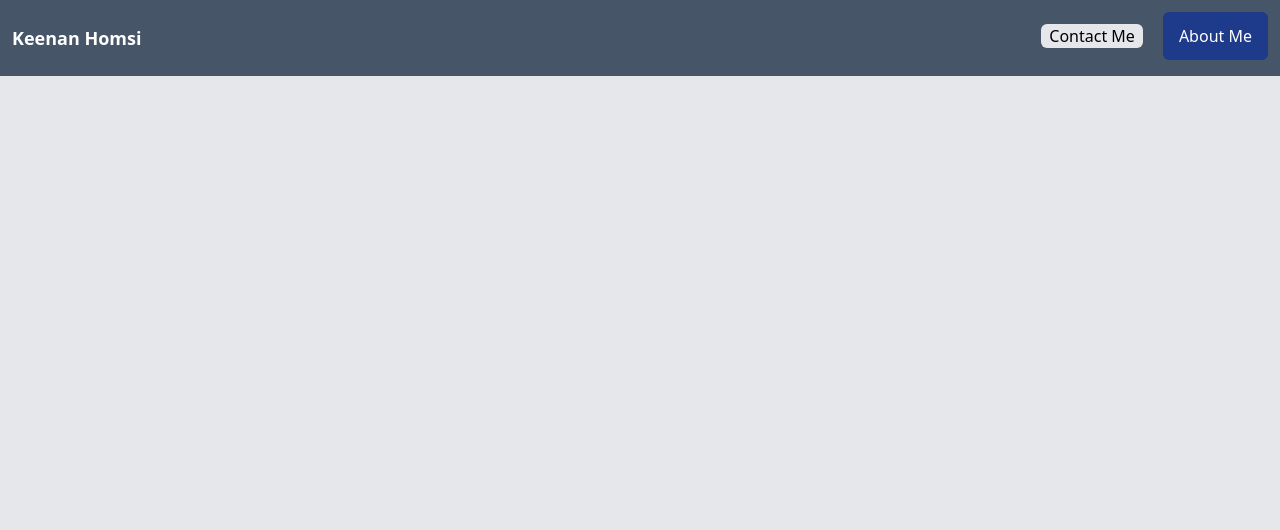
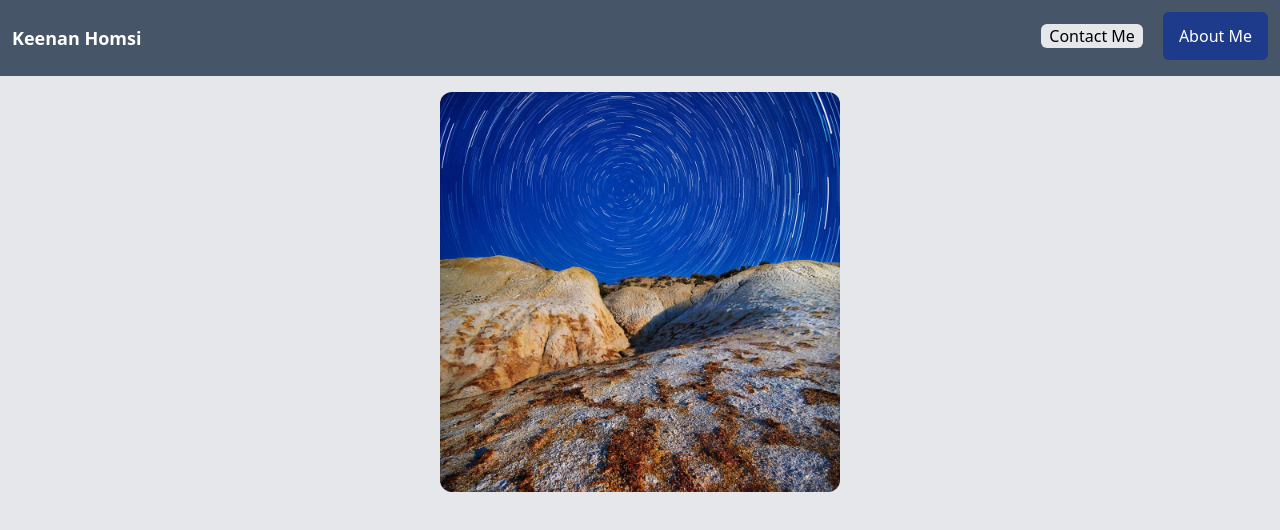
Before and after one commit to r3vert/portfolio-website, a website built with Vite: page index.html in a window 1280 px wide. Built offline with nearby package versions, Linux system fonts and the light colour scheme.

Commit message:
Added Image

```diff
--- a/index.html
+++ b/index.html
@@ -30,5 +30,13 @@
         </ul>
       </div>
     </nav>
+
+    <img
+      src="./pictures/1000x1000.jpeg"
+      alt=""
+      class="my-4 center mx-auto rounded-xl"
+      height="400"
+      width="400"
+    />
   </body>
 </html>
```
Also changed, not shown: pictures/1000x1000.jpeg (added).
